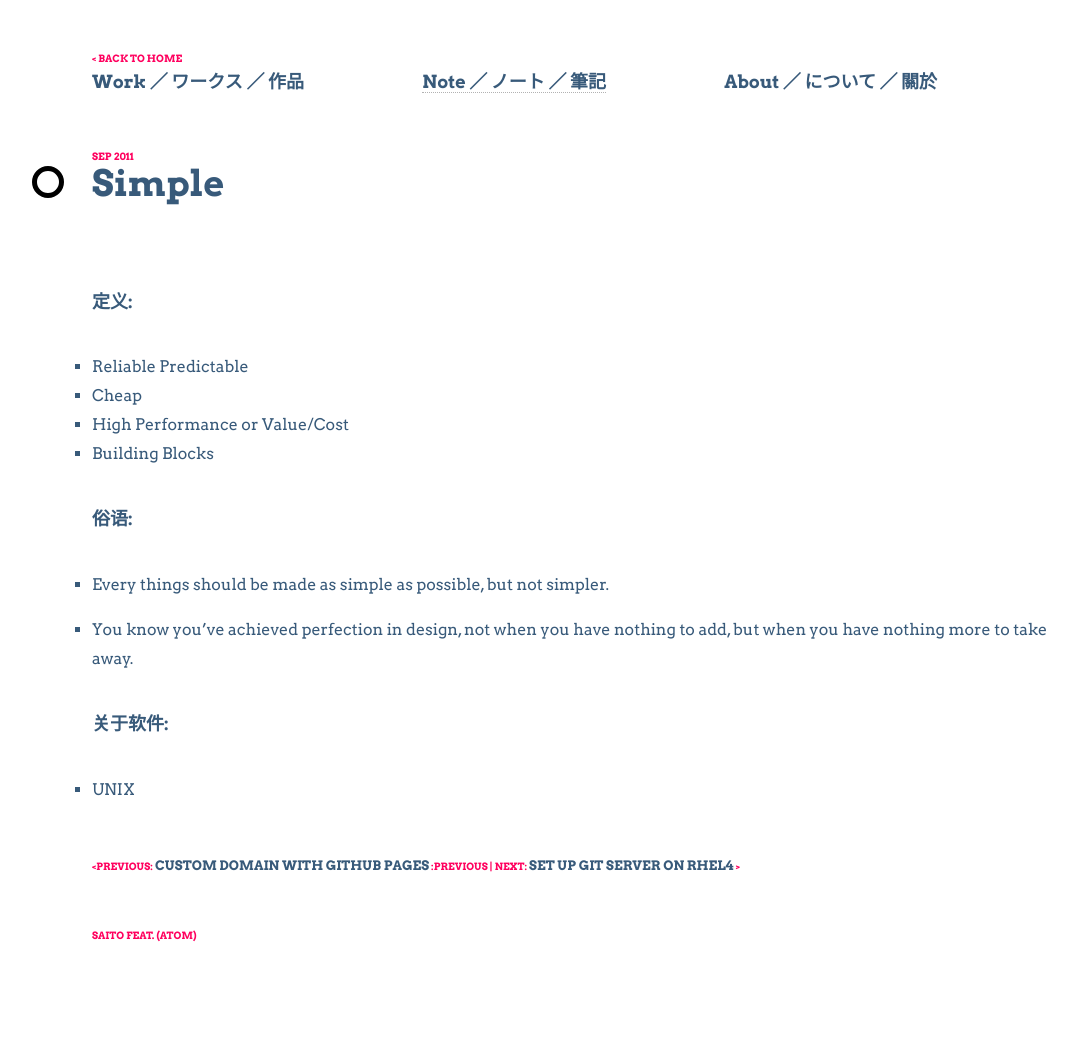
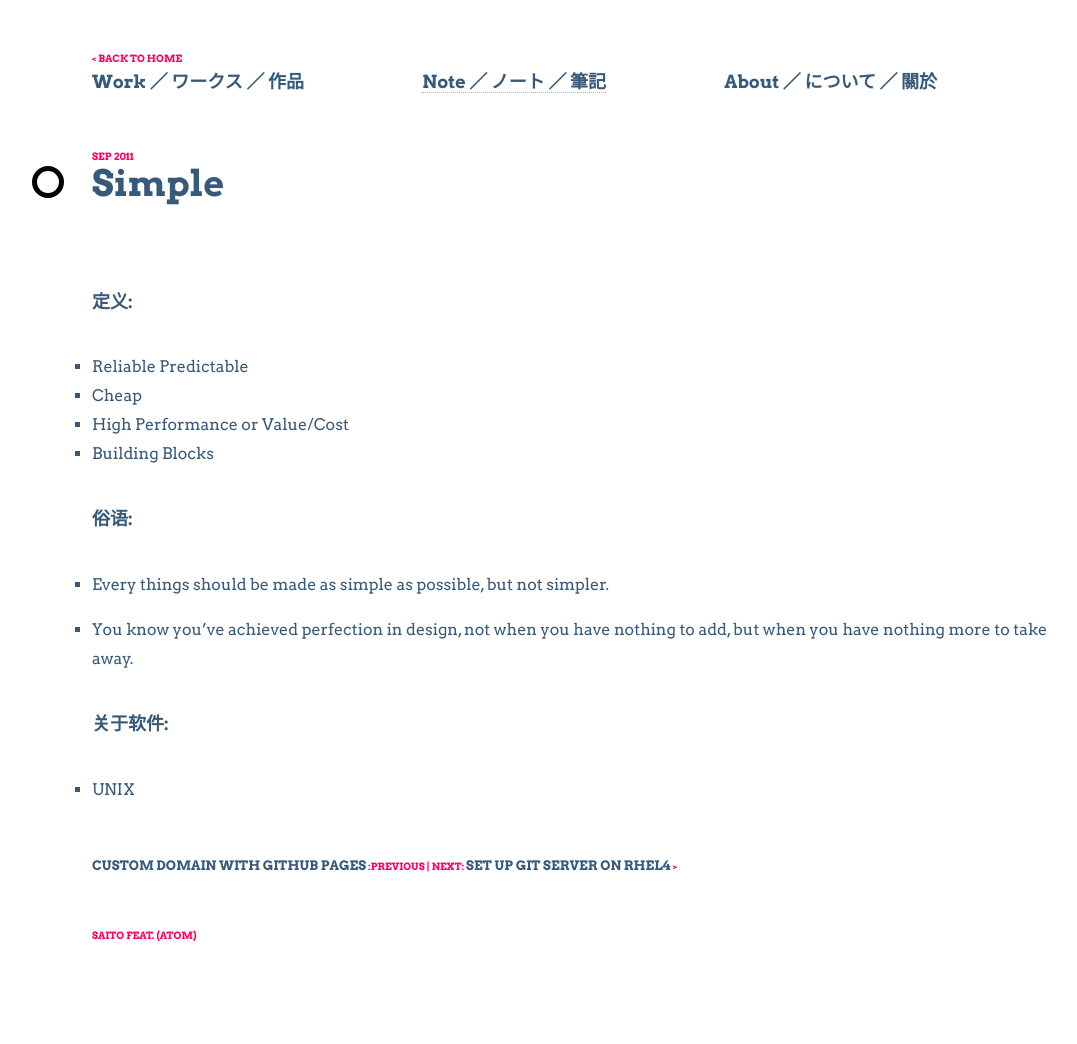
Before and after one commit to SaitoWu/saitowu.github.com, a Jekyll site: the page built from _posts/2011-09-07-Simple.md, in a window 1280 px wide. Shown: the whole page, without its empty margins (68-1145 px from the left). Built offline with Jekyll 4.4.1, drawn with Linux system fonts in a browser that asks for light colours; Markdown is read by kramdown in place of the engine named in the settings; comment, search, counter and statistics services are not loaded.

Commit message:
fix a previous bug

```diff
--- a/_layouts/default.html
+++ b/_layouts/default.html
@@ -34,7 +34,7 @@
 {% if page.category == "work" or page.category == "note" %}
 <nav>
 {% if page.previous.url %}
-	<p> &lt;Previous: <a class="nav" href={% if site.prod %}//{{ site.url }}{% endif %}{{ page.previous.url }}/>{{ page.previous.title }}</a>
+	<p><a class="nav" href={% if site.prod %}//{{ site.url }}{% endif %}{{ page.previous.url }}/>{{ page.previous.title }}</a>
 {% else %}
 	<p>You're reading my first post
 {% endif %}
```
